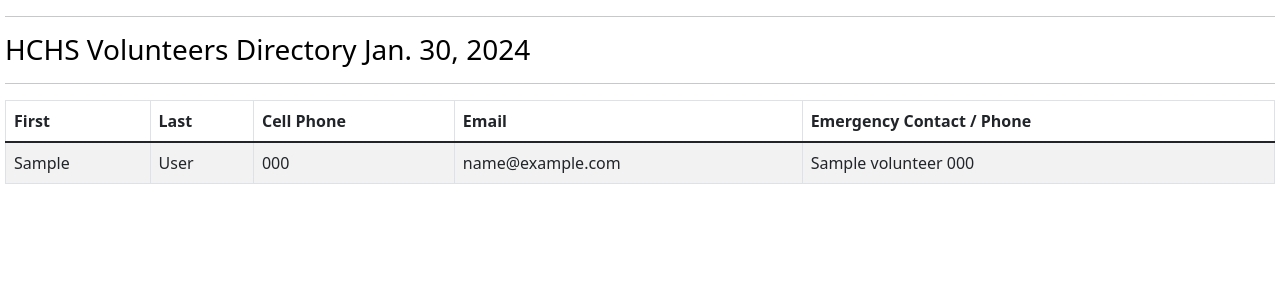
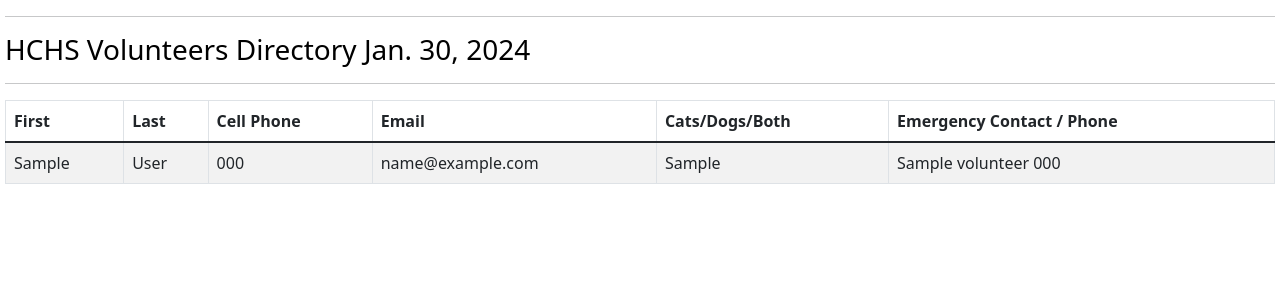
Before and after one commit to jimbarlow/Django-HCHS, a Django app: page /browse_roster/ in a window 1280 px wide. Shown: the part 61-361 px from the top of the page. Run offline with Django 4.2, Linux system fonts and the light colour scheme; a user stored in the database is signed in; tables that the repository leaves empty hold one stand-in row (values such as "Sample post").

Commit message:
revise columns in the roster

```diff
--- a/volunteer/templates/roster.html
+++ b/volunteer/templates/roster.html
@@ -30,6 +30,7 @@
       <th scope="col">Last</th>
       <th scope="col">Cell Phone</th>
       <th scope="col">Email</th>
+      <th scope="col">Cats/Dogs/Both</th>
       <th scope="col">Emergency Contact / Phone</th>
       {% if user.username == 'jbarlow' or user.username == 'jlessert' %}
       <th scope="col">Update</th>
@@ -43,6 +44,7 @@
       <td>{{people.last_name}}</td>
       <td>{{people.cell_phone}}</td>
       <td>{{people.email}}</td>
+      <td>{{people.animals_preference}}</td>
       <td>{{people.emergency_contact_name}} {{people.emergency_contact_phone}}</td>
       {% if user.username == 'jbarlow' or user.username == 'lessert' %}
       <td>
```
